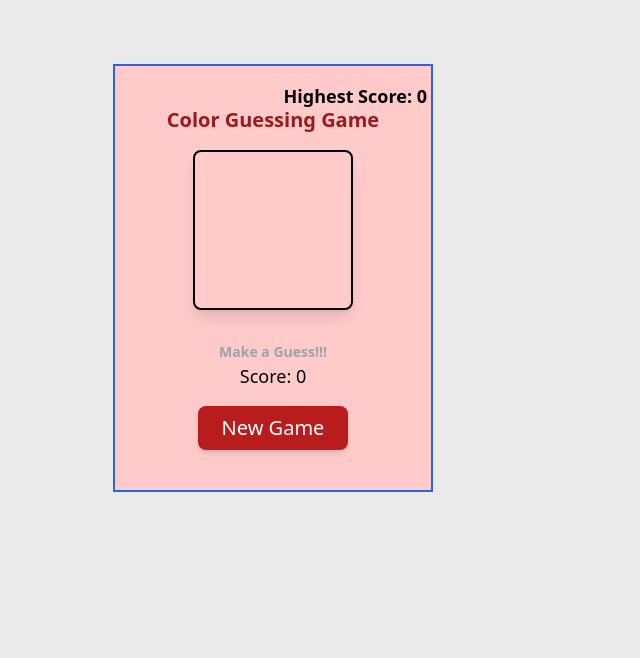
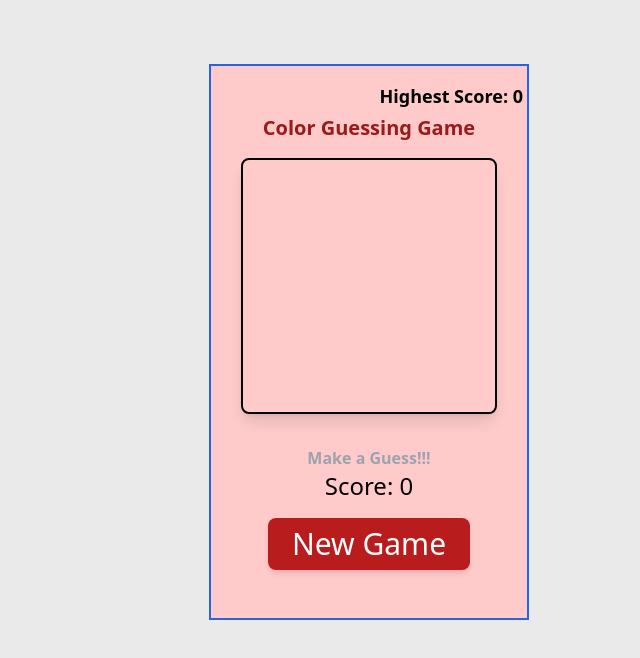
Before and after one commit to Wisdomweb1/color-game, a React (Vite) app: page / in a window 1280 px wide. Shown: the top 658 px of the page, without its empty margins (271-911 px from the left). Built offline with nearby package versions, Linux system fonts and the light colour scheme.

Commit message:
Update App.jsx

```diff
--- a/src/App.jsx
+++ b/src/App.jsx
@@ -19,14 +19,12 @@ const App = () => {
   const [highScore, setHighScore] = useState(0);
   const [gameStatus, setGameStatus] = useState("Make a Guess!!!");
 
-
   useEffect(() => {
     const savedHighScore = localStorage.getItem("highScore");
     if (savedHighScore) {
       setHighScore(parseInt(savedHighScore));
     }
   }, []);
-
 
   useEffect(() => {
     if (highScore > 0) {
@@ -67,17 +65,17 @@ const App = () => {
   };
 
   return (
-    <div className="flex flex-col items-center mt-16 relative border-2 p-10 w-3/12 border-blue-600 mx-96 bg-red-200">
+    <div className="flex flex-col items-center mt-16 relative border-2 p-5 sm:p-8 md:p-10 lg:p-12 w-full sm:w-4/5 md:w-3/5 lg:w-3/12 border-blue-600 mx-auto bg-red-200">
       <div><h1></h1></div>
       <div className="absolute top-4 right-1 text-lg font-bold">Highest Score: {highScore}</div>
       <h2 className="text-xl font-bold text-red-800 mb-4 text-center">Color Guessing Game</h2>
       <div
         data-testid="colorBox"
-        className="w-40 h-40 rounded-lg border-2 border-black shadow-lg mb-4"
+        className="w-40 h-40 sm:w-48 sm:h-48 md:w-56 md:h-56 lg:w-64 lg:h-64 rounded-lg border-2 border-black shadow-lg mb-4"
         style={{ backgroundColor: correctColor }}
       ></div>
 
-      <div data-testid="colorOption" className="grid grid-cols-3 gap-4">
+      <div data-testid="colorOption" className="grid grid-cols-3 gap-4 sm:grid-cols-4 md:grid-cols-4 lg:grid-cols-5">
         {shuffledColors.map((color) => (
           <button
             key={color}
@@ -89,13 +87,13 @@ const App = () => {
         ))}
       </div>
 
-      <p data-testid="gameStatus" className="mt-4 text-sm text-gray-400 font-semibold">{gameStatus}</p>
-      <p data-testid="score" className="text-lg">Score: {score}</p>
+      <p data-testid="gameStatus" className="mt-4 text-sm sm:text-base text-gray-400 font-semibold">{gameStatus}</p>
+      <p data-testid="score" className="text-lg sm:text-xl md:text-2xl">{`Score: ${score}`}</p>
 
       <button
         data-testid="newGameButton"
         onClick={startNewGame}
-        className="mt-4 bg-red-700 text-white px-6 py-2 rounded-lg text-xl shadow-md hover:bg-red-500"
+        className="mt-4 bg-red-700 text-white px-6 py-2 rounded-lg text-xl sm:text-2xl md:text-3xl shadow-md hover:bg-red-500"
       >
         New Game
       </button>
```
